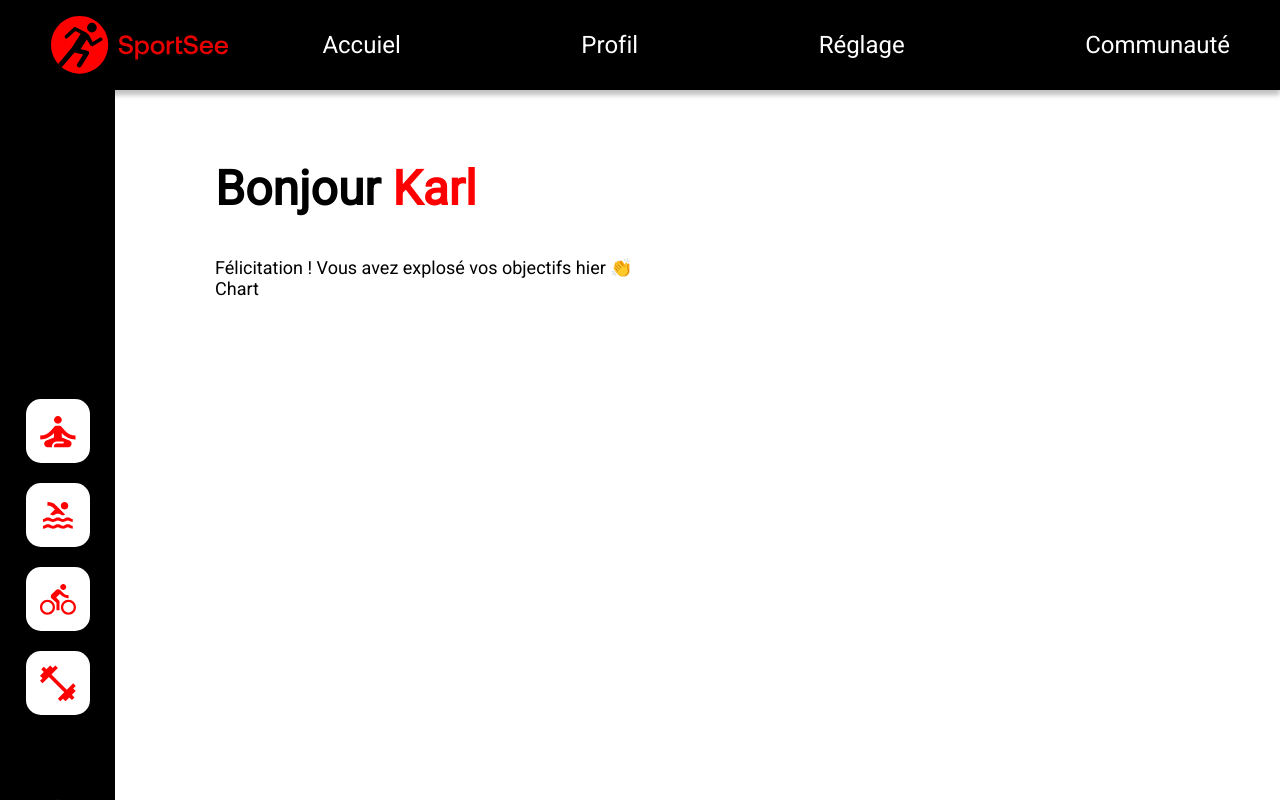
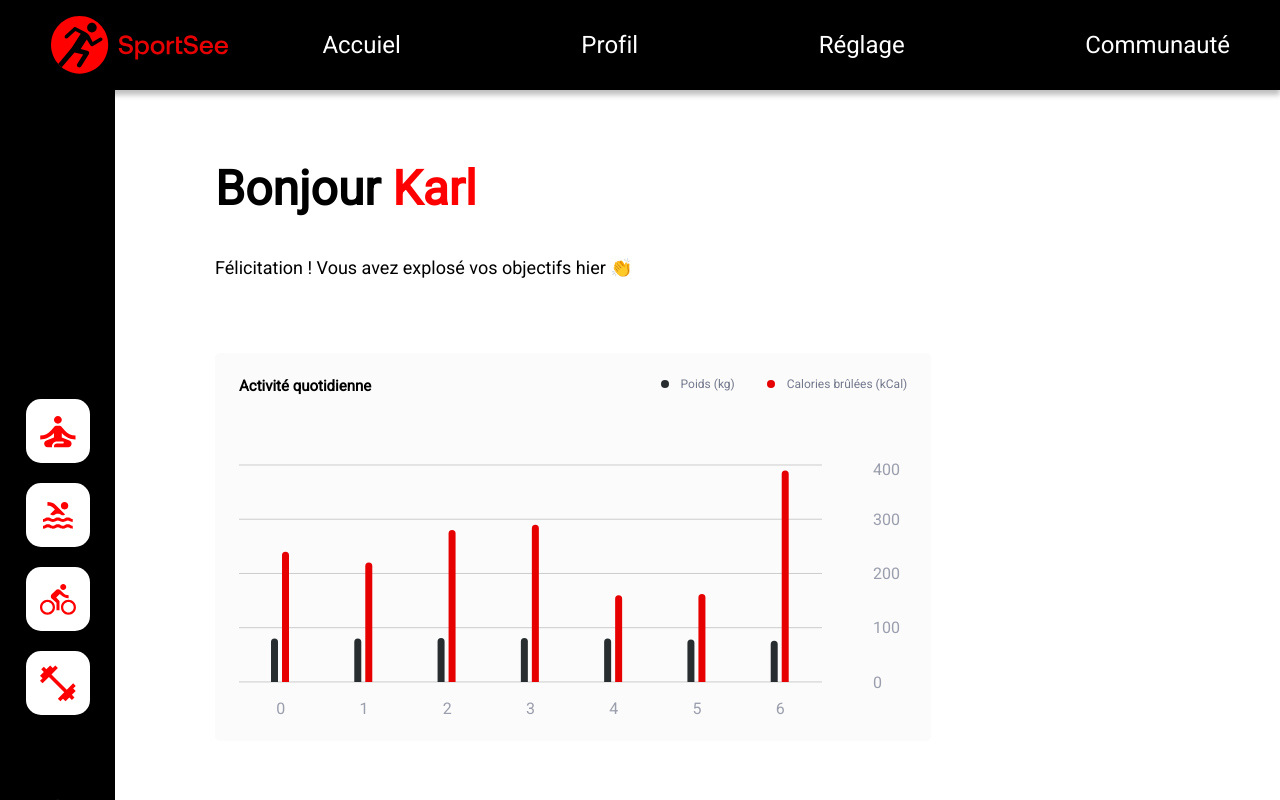
Before and after one commit to Lukylix/Sportsee, a React (Create React App) app: page /dashboard/12 in a window 1280 px wide. Shown: the top 800 px of the page. Built offline with nearby package versions, Linux system fonts and the light colour scheme.

Commit message:
Activity bar chart

```diff
--- a/package.json
+++ b/package.json
@@ -8,10 +8,10 @@
     "@testing-library/user-event": "^13.5.0",
     "axios": "^0.26.0",
     "react": "^17.0.2",
-    "react-d3-library": "^1.1.8",
     "react-dom": "^17.0.2",
     "react-router-dom": "^6.2.2",
     "react-scripts": "5.0.0",
+    "recharts": "^2.1.9",
     "sass": "^1.49.9",
     "web-vitals": "^2.1.4"
   },
--- a/src/components/ActivityBarChart/ActivityBarChart.js
+++ b/src/components/ActivityBarChart/ActivityBarChart.js
@@ -1,5 +1,75 @@
+import { useState, useEffect } from "react";
+import { useParams, useNavigate } from "react-router-dom";
+import dataProvider from "../../utils/dataProvider";
+import { BarChart, Bar, XAxis, YAxis, Tooltip, CartesianGrid, ResponsiveContainer } from "recharts";
+
+import "./ActivityBarChart.scss";
+
 function ActivityBarChart() {
-  return <p>Chart</p>;
+  const [chartData, setChartData] = useState([]);
+  const [error, setError] = useState();
+  const { id } = useParams();
+  const navigate = useNavigate();
+
+  const formaterTooltip = (value, name, props) => {
+    const unitDic = {
+      kilogram: "kg",
+      calories: "Kcal",
+    };
+    return [`${value}${unitDic[name]}`];
+  };
+
+  useEffect(() => {
+    (async () => {
+      const { data, error } = await dataProvider.getUserActivity(id);
+      setError(error);
+      setChartData(
+        data.sessions.map((session) => {
+          return { kilogram: session.kilogram, calories: session.calories };
+        })
+      );
+    })();
+  }, [id]);
+
+  useEffect(() => {
+    if (error) navigate("/404");
+  }, [error, navigate]);
+
+  return (
+    <div className="activityBarChart">
+      <div className="activityBarchart__header">
+        <h3>Activité quotidienne</h3>
+        <p>
+          <span className="dot dot--black"></span>Poids (kg)
+          <span className="dot dot--red"></span>Calories brûlées (kCal)
+        </p>
+      </div>
+      <ResponsiveContainer width="100%" aspect={2.6}>
+        <BarChart
+          width={500}
+          height={300}
+          data={chartData}
+          margin={{
+            top: 5,
+            right: 25,
+            bottom: 5,
+          }}
+        >
+          <CartesianGrid vertical={false} />
+          <XAxis domain={[1, chartData.length]} axisLine={false} tickLine={false} tickMargin={15} stroke="#9B9EAC" />
+          <YAxis orientation="right" axisLine={false} tickLine={false} tickMargin={45} stroke="#9B9EAC" />
+          <Tooltip
+            formatter={formaterTooltip}
+            labelStyle={{ display: "none" }}
+            contentStyle={{ backgroundColor: "#E60000" }}
+            itemStyle={{ color: "white", fontSize: "12px", lineHeight: "24px" }}
+          />
+          <Bar dataKey="kilogram" fill="#282D30" barSize={7} radius={[3.5, 3.5, 0, 0]} />
+          <Bar dataKey="calories" fill="#E60000" barSize={7} radius={[3.5, 3.5, 0, 0]} />
+        </BarChart>
+      </ResponsiveContainer>
+    </div>
+  );
 }
 
 export default ActivityBarChart;
--- /dev/null
+++ b/src/components/ActivityBarChart/ActivityBarChart.scss
@@ -0,0 +1,32 @@
+.activityBarChart {
+  background-color: #fbfbfb;
+  border-radius: 5px;
+  padding: 24px;
+  .activityBarchart__header {
+    display: flex;
+    justify-content: space-between;
+    margin-bottom: 65px;
+    h3 {
+      font-size: 15px;
+    }
+    p {
+      font-size: 12px;
+      font-weight: 500;
+      color: #74798c;
+    }
+  }
+}
+
+.dot {
+  display: inline-block;
+  width: 8px;
+  height: 8px;
+  border-radius: 50%;
+  margin: 0 12px 0 32px;
+  &--red {
+    background-color: #e60000;
+  }
+  &--black {
+    background-color: #282d30;
+  }
+}
--- a/src/screens/Dashboard/Dashboard.scss
+++ b/src/screens/Dashboard/Dashboard.scss
@@ -4,6 +4,8 @@
 
 main {
   padding: 70px 100px;
+  header {
+    margin-bottom: 75px;
     h2 {
       font-size: 48px;
       margin-bottom: 40px;
@@ -11,8 +13,13 @@ main {
     p {
       font-size: 18px;
     }
+  }
   #infos {
     display: grid;
     grid-template-columns: repeat(4, 1fr);
+    gap: 30px;
+    .activityBarChart {
+      grid-column: 1 / 4;
     }
   }
+}
```
Also changed, not shown: 1 other file (tests, documents, lock files or other folders). Lines whose indentation alone changed are shown as unchanged.
